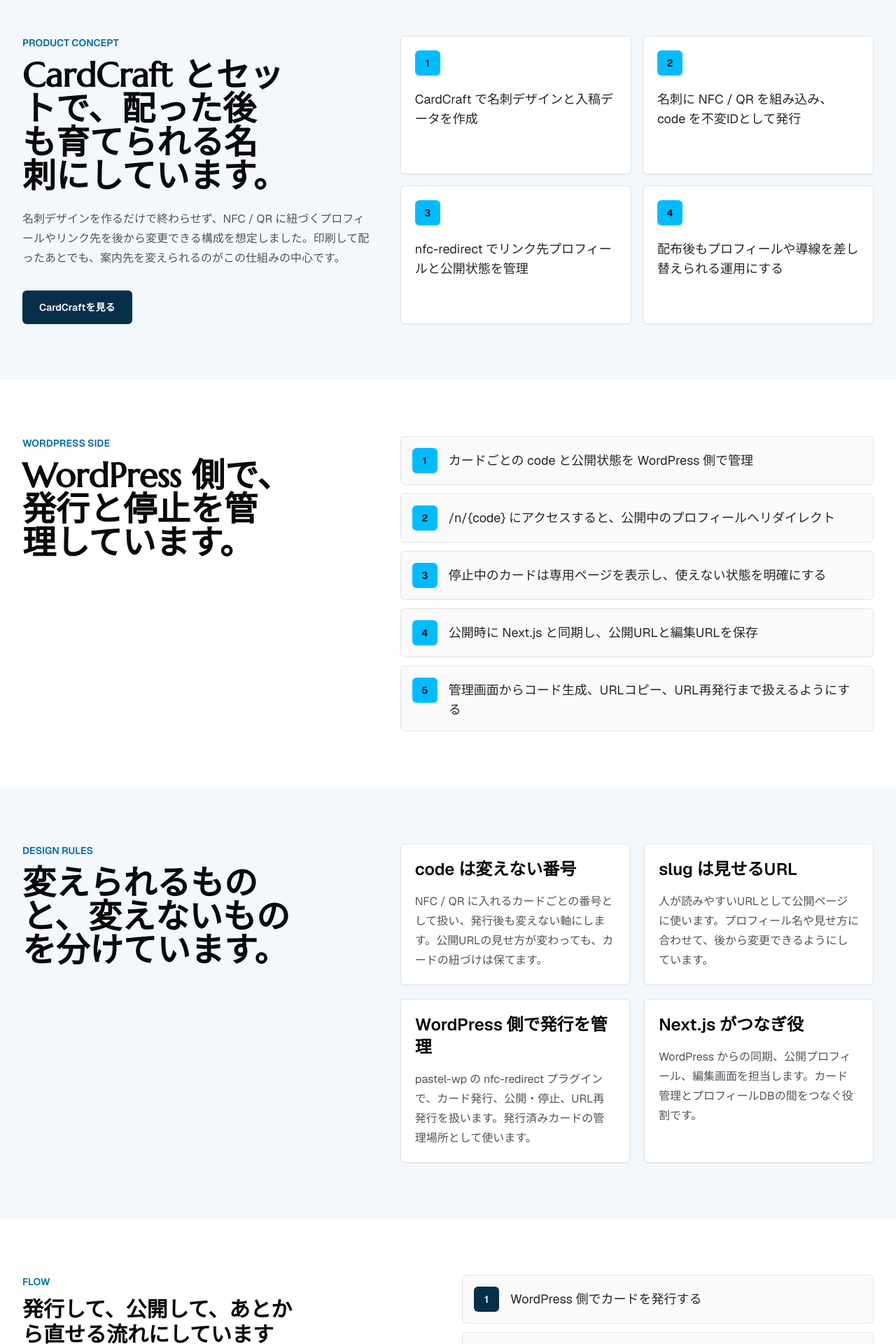
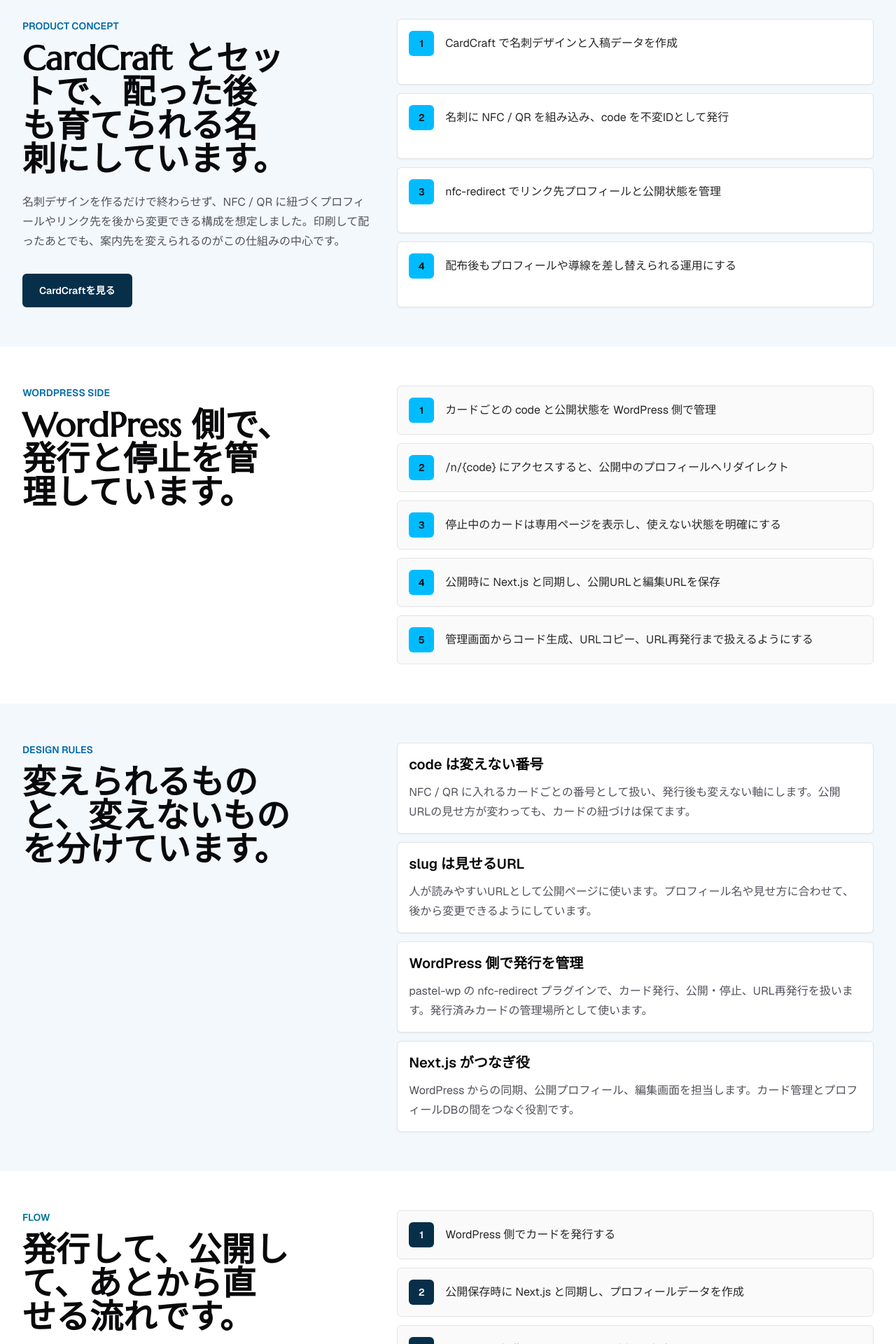
Before and after one commit to muu-ima/portfolio, a Next.js app: page /works/nfc-redirect in a window 1280 px wide. Shown: the part 640-2560 px from the top of the page at 70% size. Built offline with nearby package versions, Linux system fonts and the light colour scheme.

Commit message:
Tighten work detail sections

```diff
--- a/app/works/kobutsu-ledger-system/page.tsx
+++ b/app/works/kobutsu-ledger-system/page.tsx
@@ -156,9 +156,9 @@
         </div>
       </section>
 
-      <section className="px-5 py-20 sm:px-8">
-        <div className="mx-auto grid max-w-7xl gap-10 lg:grid-cols-[0.85fr_1.15fr]">
-          <div>
+      <section className="px-5 py-14 sm:px-8">
+        <div className="mx-auto grid max-w-7xl gap-8 lg:grid-cols-[0.75fr_1.25fr]">
+          <div className="border-b border-zinc-200 pb-6 lg:border-b-0 lg:pb-0">
             <p className="text-sm font-semibold uppercase tracking-normal text-sky-700">
               What It Handles
             </p>
@@ -166,20 +166,20 @@
               台帳とEC販売のつながりを、画面の中で追えるようにしています。
             </h2>
           </div>
-          <div className="grid gap-5 md:grid-cols-2">
+          <div className="grid gap-3">
             {workspaces.map((item) => (
-              <article key={item.title} className="rounded-md border border-zinc-200 bg-white p-5 shadow-sm shadow-zinc-950/5">
-                <h3 className="text-2xl font-semibold tracking-normal">{item.title}</h3>
-                <p className="mt-4 text-base leading-7 text-zinc-600">{item.description}</p>
+              <article key={item.title} className="rounded-md border border-zinc-200 bg-white p-4 shadow-sm shadow-zinc-950/5 sm:p-5">
+                <h3 className="text-xl font-semibold tracking-normal">{item.title}</h3>
+                <p className="mt-3 text-base leading-7 text-zinc-600">{item.description}</p>
               </article>
             ))}
           </div>
         </div>
       </section>
 
-      <section className="bg-white px-5 py-20 sm:px-8">
-        <div className="mx-auto grid max-w-7xl gap-10 lg:grid-cols-[0.85fr_1.15fr]">
-          <div>
+      <section className="bg-white px-5 py-14 sm:px-8">
+        <div className="mx-auto grid max-w-7xl gap-8 lg:grid-cols-[0.75fr_1.25fr]">
+          <div className="border-b border-zinc-200 pb-6 lg:border-b-0 lg:pb-0">
             <p className="text-sm font-semibold uppercase tracking-normal text-cyan-700">
               Architecture
             </p>
@@ -189,18 +189,18 @@
           </div>
           <div className="grid gap-3">
             {architecture.map((item, index) => (
-              <div key={item} className="flex gap-4 rounded-md border border-zinc-200 bg-zinc-50 p-4">
+              <div key={item} className="flex gap-4 rounded-md border border-zinc-200 bg-zinc-50 p-3 sm:p-4">
                 <span className="flex h-9 w-9 shrink-0 items-center justify-center rounded-md bg-[#082f49] text-sm font-semibold text-white">
                   {index + 1}
                 </span>
-                <p className="pt-1 text-lg leading-7 text-zinc-800">{item}</p>
+                <p className="pt-1 text-base leading-7 text-zinc-800">{item}</p>
               </div>
             ))}
           </div>
         </div>
       </section>
 
-      <section className="px-5 py-16 sm:px-8">
+      <section className="px-5 py-12 sm:px-8">
         <div className="mx-auto max-w-7xl">
           <div className="border-b border-zinc-300 pb-8">
             <p className="text-sm font-semibold uppercase tracking-normal text-blue-700">
--- a/app/works/nfc-redirect/page.tsx
+++ b/app/works/nfc-redirect/page.tsx
@@ -126,9 +126,9 @@
         </div>
       </section>
 
-      <section className="bg-[#f3f8fc] px-5 py-20 sm:px-8">
-        <div className="mx-auto grid max-w-7xl gap-10 lg:grid-cols-[0.85fr_1.15fr]">
-          <div>
+      <section className="bg-[#f3f8fc] px-5 py-14 sm:px-8">
+        <div className="mx-auto grid max-w-7xl gap-8 lg:grid-cols-[0.85fr_1.15fr]">
+          <div className="border-b border-zinc-200 pb-6 lg:border-b-0 lg:pb-0">
             <p className="text-sm font-semibold uppercase tracking-normal text-sky-700">
               Product Concept
             </p>
@@ -149,22 +149,22 @@
               </a>
             </div>
           </div>
-          <div className="grid gap-4 sm:grid-cols-2">
+          <div className="grid gap-3">
             {productFlow.map((item, index) => (
-              <div key={item} className="rounded-md border border-zinc-200 bg-white p-5 shadow-sm shadow-zinc-950/5">
+              <div key={item} className="flex gap-4 rounded-md border border-zinc-200 bg-white p-3 shadow-sm shadow-zinc-950/5 sm:p-4">
                 <span className="flex h-9 w-9 shrink-0 items-center justify-center rounded-md bg-sky-400 text-sm font-semibold text-zinc-950">
                   {index + 1}
                 </span>
-                <p className="mt-5 text-lg leading-7 text-zinc-800">{item}</p>
+                <p className="pt-1 text-base leading-7 text-zinc-800">{item}</p>
               </div>
             ))}
           </div>
         </div>
       </section>
 
-      <section className="bg-white px-5 py-20 sm:px-8">
-        <div className="mx-auto grid max-w-7xl gap-10 lg:grid-cols-[0.85fr_1.15fr]">
-          <div>
+      <section className="bg-white px-5 py-14 sm:px-8">
+        <div className="mx-auto grid max-w-7xl gap-8 lg:grid-cols-[0.85fr_1.15fr]">
+          <div className="border-b border-zinc-200 pb-6 lg:border-b-0 lg:pb-0">
             <p className="text-sm font-semibold uppercase tracking-normal text-sky-700">
               WordPress Side
             </p>
@@ -174,20 +174,20 @@
           </div>
           <div className="grid gap-3">
             {pluginFeatures.map((feature, index) => (
-              <div key={feature} className="flex gap-4 rounded-md border border-zinc-200 bg-zinc-50 p-4">
+              <div key={feature} className="flex gap-4 rounded-md border border-zinc-200 bg-zinc-50 p-3 sm:p-4">
                 <span className="flex h-9 w-9 shrink-0 items-center justify-center rounded-md bg-sky-400 text-sm font-semibold text-zinc-950">
                   {index + 1}
                 </span>
-                <p className="pt-1 text-lg leading-7 text-zinc-800">{feature}</p>
+                <p className="pt-1 text-base leading-7 text-zinc-800">{feature}</p>
               </div>
             ))}
           </div>
         </div>
       </section>
 
-      <section className="px-5 py-20 sm:px-8">
-        <div className="mx-auto grid max-w-7xl gap-10 lg:grid-cols-[0.85fr_1.15fr]">
-          <div>
+      <section className="px-5 py-14 sm:px-8">
+        <div className="mx-auto grid max-w-7xl gap-8 lg:grid-cols-[0.85fr_1.15fr]">
+          <div className="border-b border-zinc-200 pb-6 lg:border-b-0 lg:pb-0">
             <p className="text-sm font-semibold uppercase tracking-normal text-sky-700">
               Design Rules
             </p>
@@ -195,41 +195,41 @@
               変えられるものと、変えないものを分けています。
             </h2>
           </div>
-          <div className="grid gap-5 md:grid-cols-2">
+          <div className="grid gap-3">
             {principles.map((item) => (
-              <article key={item.title} className="rounded-md border border-zinc-200 bg-white p-5 shadow-sm shadow-zinc-950/5">
-                <h3 className="text-2xl font-semibold tracking-normal">{item.title}</h3>
-                <p className="mt-4 text-base leading-7 text-zinc-600">{item.description}</p>
+              <article key={item.title} className="rounded-md border border-zinc-200 bg-white p-4 shadow-sm shadow-zinc-950/5">
+                <h3 className="text-xl font-semibold tracking-normal">{item.title}</h3>
+                <p className="mt-3 text-base leading-7 text-zinc-600">{item.description}</p>
               </article>
             ))}
           </div>
         </div>
       </section>
 
-      <section className="bg-white px-5 py-20 sm:px-8">
-        <div className="mx-auto grid max-w-7xl gap-10 lg:grid-cols-[1fr_1fr]">
-          <div>
+      <section className="bg-white px-5 py-14 sm:px-8">
+        <div className="mx-auto grid max-w-7xl gap-8 lg:grid-cols-[0.85fr_1.15fr]">
+          <div className="border-b border-zinc-200 pb-6 lg:border-b-0 lg:pb-0">
             <p className="text-sm font-semibold uppercase tracking-normal text-cyan-700">
               Flow
             </p>
-            <h2 className="mt-3 text-3xl font-semibold tracking-normal">
-              発行して、公開して、あとから直せる流れにしています
+            <h2 className="mt-3 text-3xl font-semibold tracking-normal sm:text-5xl">
+              発行して、公開して、あとから直せる流れです。
             </h2>
           </div>
           <div className="grid gap-3">
             {flows.map((flow, index) => (
-              <div key={flow} className="flex gap-4 rounded-md border border-zinc-200 bg-zinc-50 p-4">
+              <div key={flow} className="flex gap-4 rounded-md border border-zinc-200 bg-zinc-50 p-3 sm:p-4">
                 <span className="flex h-9 w-9 shrink-0 items-center justify-center rounded-md bg-[#082f49] text-sm font-semibold text-white">
                   {index + 1}
                 </span>
-                <p className="pt-1 text-lg leading-7 text-zinc-800">{flow}</p>
+                <p className="pt-1 text-base leading-7 text-zinc-800">{flow}</p>
               </div>
             ))}
           </div>
         </div>
       </section>
 
-      <section className="px-5 py-16 sm:px-8">
+      <section className="px-5 py-12 sm:px-8">
         <div className="mx-auto max-w-7xl">
           <div className="flex flex-col justify-between gap-8 border-b border-zinc-300 pb-8 sm:flex-row sm:items-end">
             <div>
```
Also changed, not shown: app/works/tools-hub/page.tsx (+16 -16 lines).
